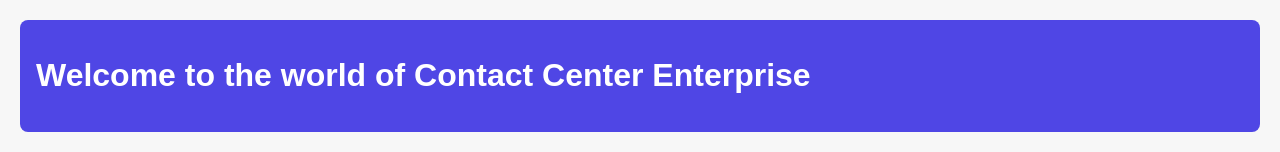
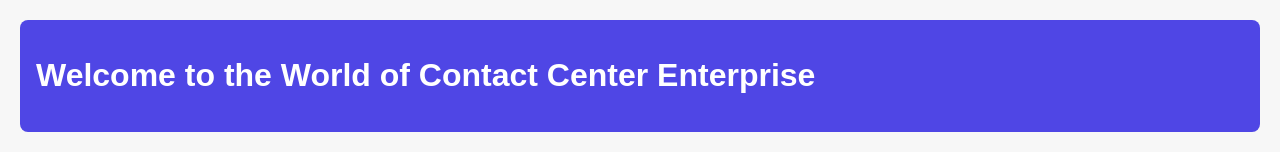
Before and after one commit to josh747jr/livechat, a plain HTML site: page index.html in a window 1280 px wide. Shown: the top 152 px of the page. Drawn offline with Linux system fonts and the light colour scheme; no server answers.

Commit message:
Update index.html

```diff
--- a/index.html
+++ b/index.html
@@ -30,7 +30,7 @@
 </head>
 <body>
   <header>
-    <h1>Welcome to the world of Contact Center Enterprise</h1>
+    <h1>Welcome to the World of Contact Center Enterprise</h1>
   </header>
   <main>
     <p>UCCE Virtual Tech Summit 2026 - Webex Connect</p>
```
